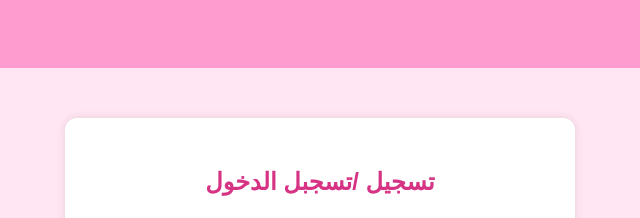
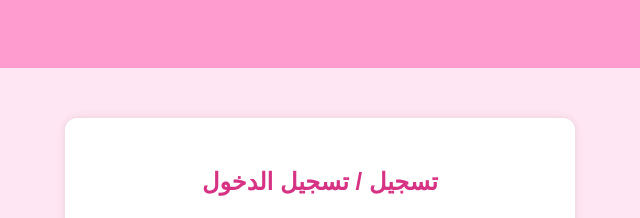
Before and after one commit to Arwa-Alharbi899/Beauty-Salon, a plain HTML site: page login.html in a window 1280 px wide. Shown: the top 218 px of the page, 320-960 px from the left. Drawn offline with Linux system fonts and the light colour scheme.

Commit message:
Update login.html

```diff
--- a/login.html
+++ b/login.html
@@ -3,7 +3,7 @@
 <head>
     <meta charset="UTF-8">
     <meta name="viewport" content="width=device-width, initial-scale=1.0">
-    <title>تسجيل/ تسجيل الدخول</title>
+    <title>تسجيل / تسجيل الدخول</title>
     <style>
         body {
             font-family: sans-serif;
@@ -111,12 +111,12 @@
 </header>
 
 <div class="container">
-    <h2>تسجيل /تسجبل الدخول</h2>
+    <h2>تسجيل / تسجيل الدخول</h2>
 
     <form>
         <input type="text" placeholder=" رقم الهاتف" required>
         <input type="password" placeholder="كلمة المرور" required>
-        <button type="submit">تسجيل/ تسجيل الدخول</button>
+        <button type="submit">تسجيل / تسجيل الدخول</button>
     </form>
 
     <a class="back" href="index.html">الرجوع للصفحة الرئيسية</a>
```
